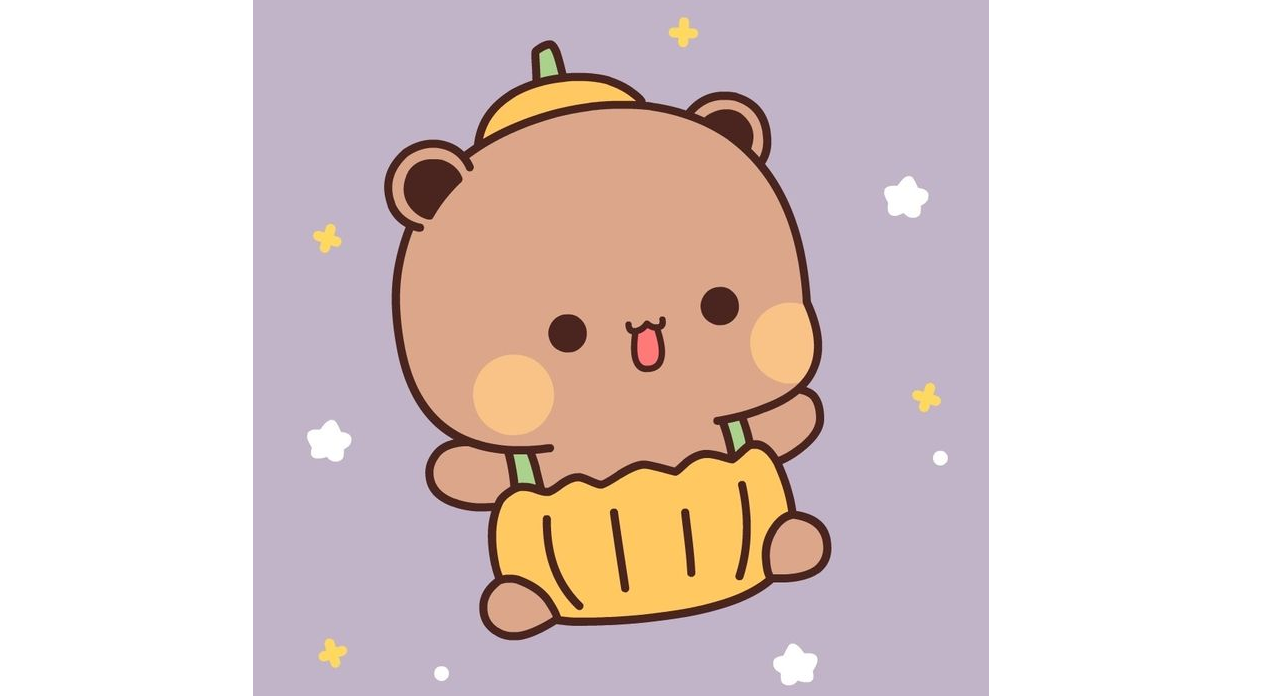
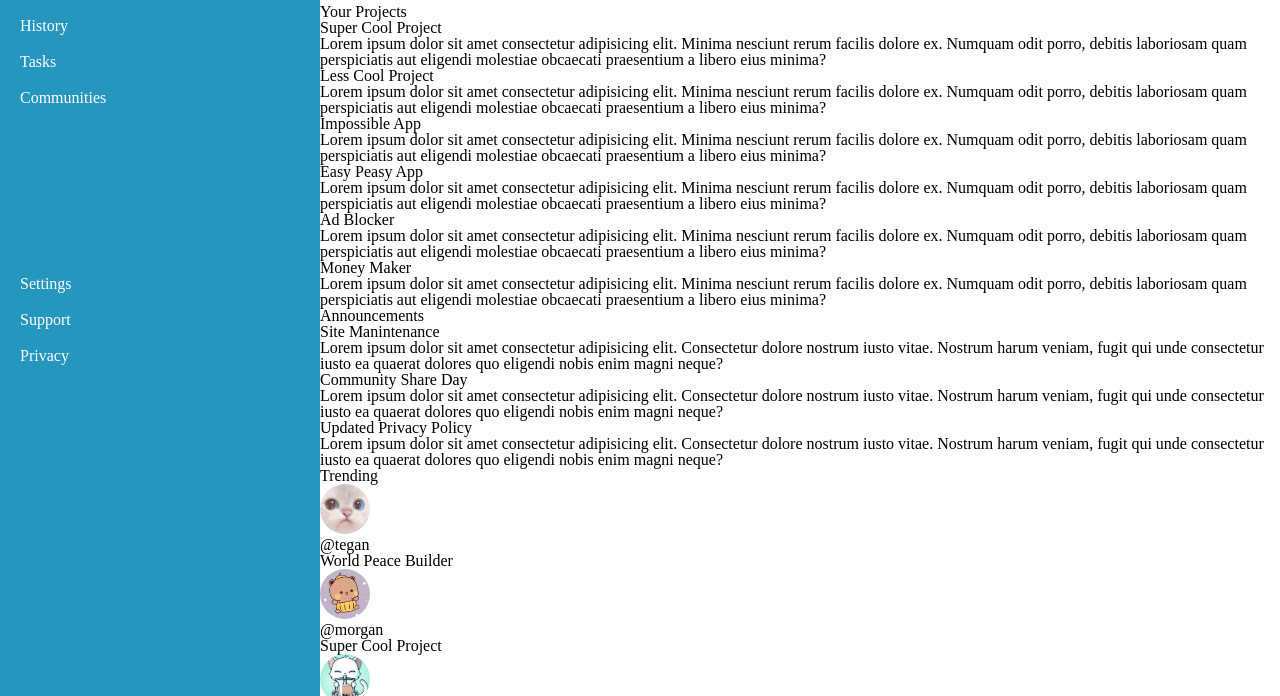
Before and after one commit to N3M35I5/ODIN_Dashboard, a plain HTML site: page index.html in a window 1280 px wide. Shown: the part 201-897 px from the top of the page. Drawn offline with Linux system fonts and the light colour scheme.

Commit message:
Sidebar part 1

```diff
--- a/index.html
+++ b/index.html
@@ -33,11 +33,11 @@
                 <object data="./images/magnify.svg" type="image/svg+xml"></object>
                 <input type="text" name="search-field" id="search-field">
                 <object data="./images/bell-ring-outline.svg" type="image/svg+xml"></object>
-                <img src="./images/pfp.jpg" alt="Profile Picture">
+                <img src="./images/pfp.jpg" alt="Profile Picture" class="top-pfp">
                 <div class="top-name">Morgan Oakley</div>
             </div>
             <div class="header-bottom">
-                <img src="./images/pfp.jpg" alt="Profile Picture">
+                <img src="./images/pfp.jpg" alt="Profile Picture" class="bottom-pfp">
                 <div class="msg">Hi there,</div>
                 <div class="user-name">Morgan Oakley (@morgan)</div>
                 <div class="btn-container">
@@ -47,6 +47,7 @@
                 </div>
             </div>
         </div>
+        <div class="center">
             <div class="projects">
                 <span class="project-header">Your Projects</span>
                 <div class="topics">
@@ -124,12 +125,13 @@
                         <div class="trend-user-status">Life Changing App</div>
                     </div>
                     <div class="trend-user">
-                    <img src="./images/sealpfp.jpg" alt="cutesealpfp" class="trend-user-pfp">
+                        <img src="./images/mice.jpg" alt="coolMousepfp" class="trend-user-pfp">
                         <div class="trend-user-name">@alex</div>
                         <div class="trend-user-status">No Traffic Maker</div>
                     </div>
                 </div>
             </div>
         </div>
+    </div>
 </body>
 </html>
--- a/style.css
+++ b/style.css
@@ -1,6 +1,105 @@
+/* http://meyerweb.com/eric/tools/css/reset/
+   v2.0 | 20110126
+   License: none (public domain)
+*/
+
+html, body, div, span, applet, object, iframe,
+h1, h2, h3, h4, h5, h6, p, blockquote, pre,
+a, abbr, acronym, address, big, cite, code,
+del, dfn, em, img, ins, kbd, q, s, samp,
+small, strike, strong, sub, sup, tt, var,
+b, u, i, center,
+dl, dt, dd, ol, ul, li,
+fieldset, form, label, legend,
+table, caption, tbody, tfoot, thead, tr, th, td,
+article, aside, canvas, details, embed,
+figure, figcaption, footer, header, hgroup,
+menu, nav, output, ruby, section, summary,
+time, mark, audio, video {
+	margin: 0;
+	padding: 0;
+	border: 0;
+	font-size: 100%;
+	font: inherit;
+	vertical-align: baseline;
+}
+/* HTML5 display-role reset for older browsers */
+article, aside, details, figcaption, figure,
+footer, header, hgroup, menu, nav, section {
+	display: block;
+}
+body {
+	line-height: 1;
+}
+ol, ul {
+	list-style: none;
+}
+blockquote, q {
+	quotes: none;
+}
+blockquote:before, blockquote:after,
+q:before, q:after {
+	content: '';
+	content: none;
+}
+table {
+	border-collapse: collapse;
+	border-spacing: 0;
+}
+/*my code begins here*/
 :root{
     --side-bar-color : #2596be;
     --header-color : #ffffff;
     --yellow : #f0b429;
     --grey : #e2e8f0;
 }
+
+.container{
+    display: grid;
+    grid-template-columns: 1fr 3fr;
+    grid-template-rows: 1fr 4fr;
+}
+
+.sidebar{
+    grid-column: 1/2;
+    grid-row: 1/-1;
+    display: grid;
+    grid-template-rows: 1fr 4fr 6fr;
+    padding-left: 20px;
+    padding-top: 20px;
+    background-color: var(--side-bar-color);
+    color: var(--header-color);
+}
+.sidebar-top{
+    grid-row: 1/2;
+}
+.sidebar-mid{
+    grid-row: 2/3;
+    display: flex;
+    flex-direction: column;
+    gap: 20px;
+}
+.sidebar-bottom{
+    grid-row: 3/4;
+    display: flex;
+    flex-direction: column;
+    gap: 20px;
+}
+.header{
+    grid-column: 2/span1;
+    grid-row: 1/span1;
+}
+.center{
+    grid-column: 2/span1;
+    grid-row: 2/span1;
+}
+.bottom-pfp{
+    max-width: 70px;
+    max-height: 70px;
+    border-radius: 80px;
+}
+.trend-user-pfp, .top-pfp{
+    max-width: 50px;
+    max-height: 50px;
+    border-radius: 80px;
+}
```
Also changed, not shown: images/mice.jpg (added), images/sealpfp.jpg (deleted), 1 other file. Lines whose indentation alone changed are shown as unchanged.
